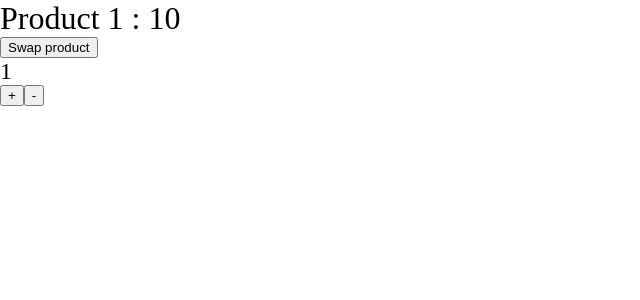
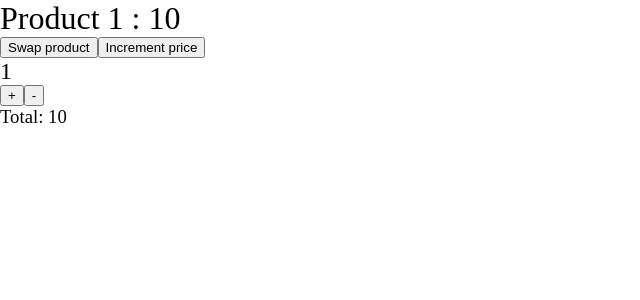
Before and after one commit to genuinelycool/vue-composition-api, a Vue app: page / in a window 1280 px wide. Shown: the top 300 px of the page, without its empty margins (0-640 px from the left). Built offline with nearby package versions, Linux system fonts and the light colour scheme.

Commit message:
08 - 006 Computed properties

```diff
--- a/src/App.vue
+++ b/src/App.vue
@@ -1,50 +1,34 @@
 <script>
-import { ref, reactive, toRef, toRefs } from 'vue'
+import { computed, ref, reactive, toRef, toRefs } from 'vue'
 
 export default {
   setup () {
-    const message = ref("Hello")
-    const quantity = ref(1)
     const item = reactive({
       name: "Product 1",
-      price: 10
+      price: 10,
+      quantity: 1
     })
 
-    const increment = () => quantity.value++
+    const increment = () => item.quantity++
 
-    const decrement = () => quantity.value--
+    const decrement = () => item.quantity--
 
     const swapProduct = () => {
       item.name = "Product A"
       item.price = 30
     }
 
-    // const nameRef = toRef(item, 'name');
+    const total = computed(() => item.price * item.quantity)
 
-    // console.log('nameRef:', nameRef.value)
-
-    // item.name = "New Product"
-
-    // console.log('nameRef:', nameRef.value)
-
-    const { name, price } = toRefs(item)
-
-    // console.log('name:', itemRefs.name.value)
-    // console.log('price:', itemRefs.price.value)
-
-    // item.name = "Hot Product"
-    // item.price = 50
-
-    // console.log('name:', itemRefs.name.value)
-    // console.log('price:', itemRefs.price.value)
+    const { name, price, quantity } = toRefs(item)
 
     return {
-      message,
       quantity,
       increment,
       decrement,
       name,
       price,
+      total,
       swapProduct
     }
   }
@@ -54,10 +38,13 @@ export default {
 <template>
   <h1>{{ name }} : {{ price }}</h1>
   <button @click="swapProduct">Swap product</button>
+  <button @click="price++">Increment price</button>
 
   <h2>{{ quantity }}</h2>
   <button @click="increment">+</button>
   <button @click="decrement">-</button>
+
+  <h3>Total: {{ total }}</h3>
 </template>
 
 <style scoped>
```
